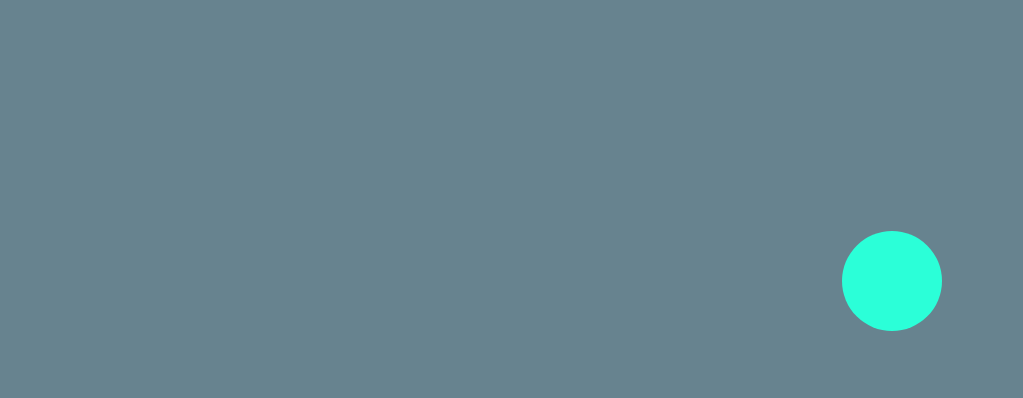
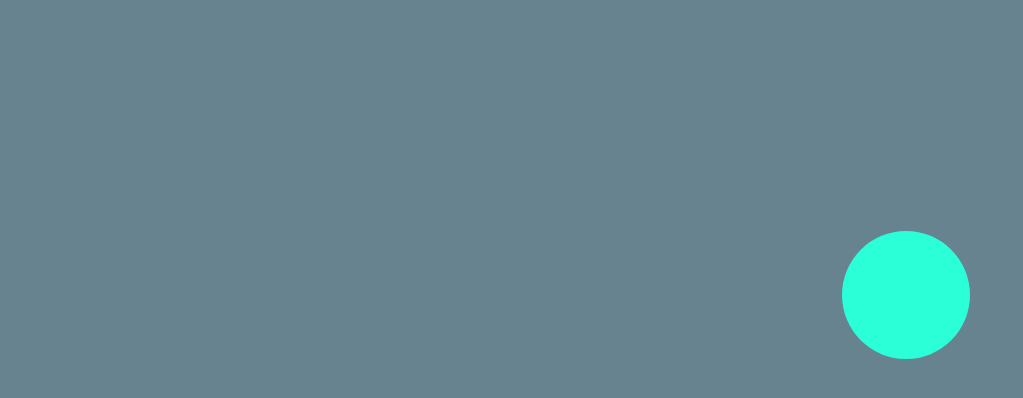
Before and after one commit to YuweiHu/ReactionGame, a plain HTML site: page index.htm in a window 1280 px wide. Shown: the part 106-504 px from the top of the page, without its empty margins (0-1023 px from the left). Drawn offline with Linux system fonts and the light colour scheme.

Commit message:
Modify CSS variables

```diff
--- a/app.js
+++ b/app.js
@@ -15,6 +15,15 @@ function makeBox() {
         document.getElementById('box').style.top = randPositionTop + 'px';
         document.getElementById('box').style.left = randPositionLeft + 'px';
     }, 100);
+    //生成之圓形隨視窗大小而改變
+    var dynamicBound;
+    if (window.innerHeight > window.innerWidth) {
+        dynamicBound = window.innerHeight / 10;
+    } else {
+        dynamicBound = window.innerWidth / 10;
+    }
+    dynamicBound = dynamicBound + 'px';
+    document.documentElement.style.setProperty('--bound', dynamicBound);
 }
 
 document.getElementById('box').onclick = function() {
--- a/style.css
+++ b/style.css
@@ -7,11 +7,15 @@ h1 {
     color: #ffd745
 }
 
+:root {
+    --bound: 0px;
+}
+
 #box {
     background: #2BFFD8;
     border-radius: 50%;
-    height: 100px;
-    width: 100px;
+    height: var(--bound);
+    width: var(--bound);
     display: block;
     position: absolute;
     top: 50%;
```
